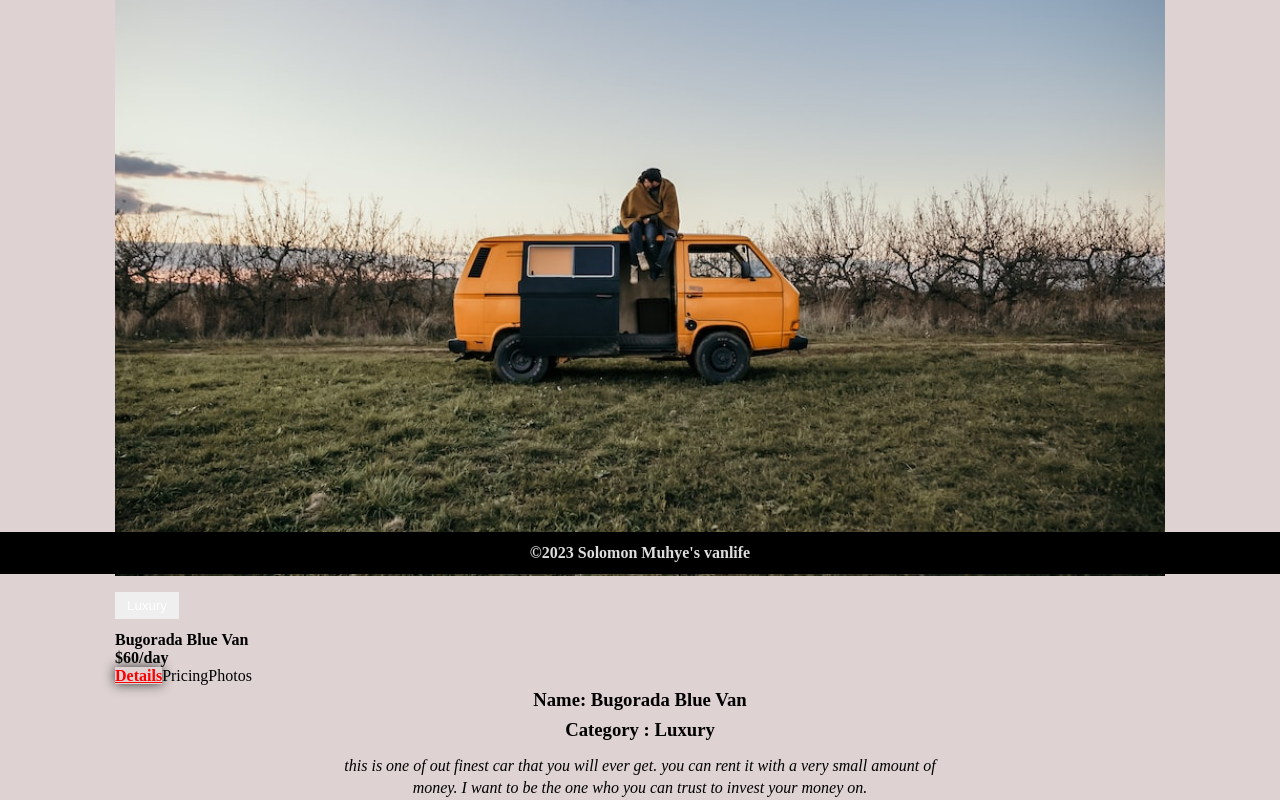
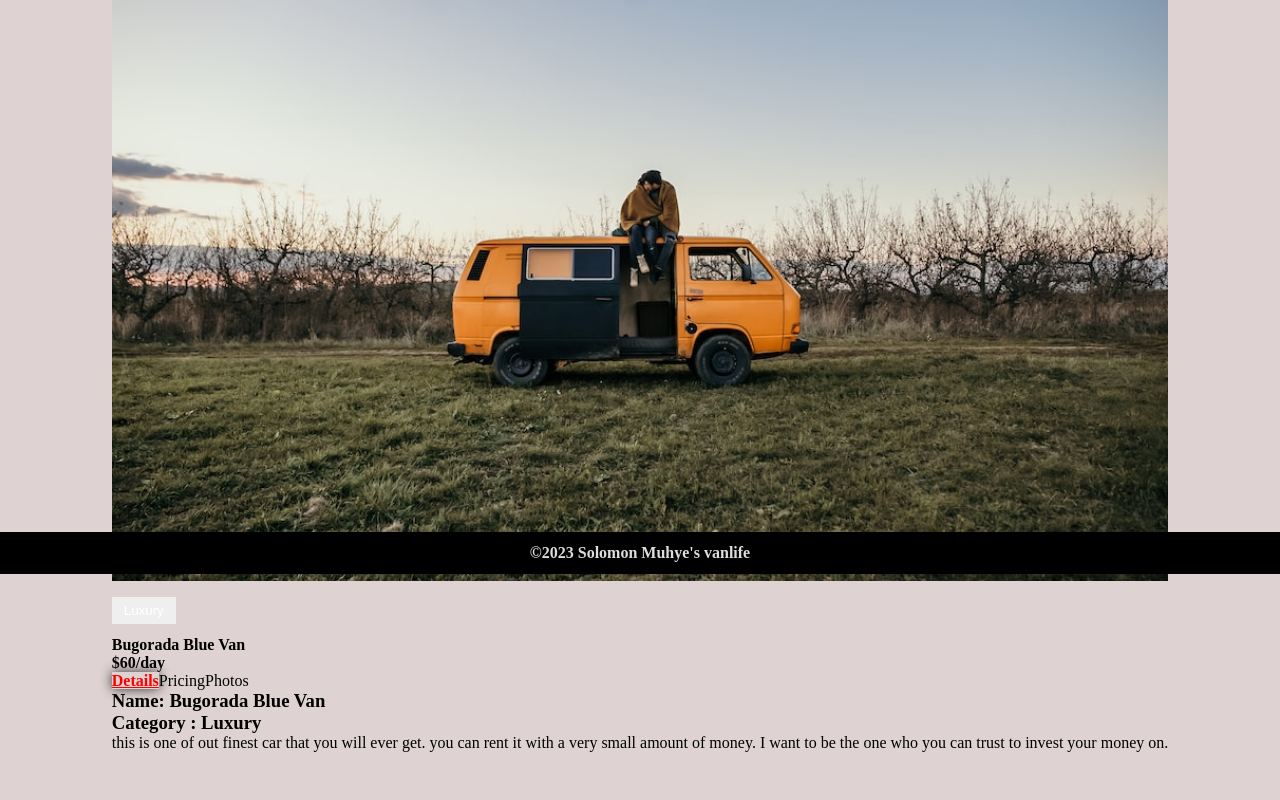
Before and after one commit to SolomonMuhyeY/vanlife, a React (Vite) app: page /host/vans/1 in a window 1280 px wide. Shown: the part 226-1026 px from the top of the page. After the commit the page ends 978 px from the top, so only its background shows below. Built offline with nearby package versions, Linux system fonts and the light colour scheme.

Commit message:
changing the layout

```diff
--- a/src/pages/host/HostVanInfo.jsx
+++ b/src/pages/host/HostVanInfo.jsx
@@ -3,7 +3,7 @@ import { useOutletContext } from "react-router-dom";
 function HostVanInfo() {
   const { van } = useOutletContext();
   return (
-    <div className='current_van_detail'>
+    <div className='py-4'>
       <h3>Name: {van.name}</h3>
       {van.type && <h3> Category : {van.type} </h3>}
       <p>{van.description}</p>
```
